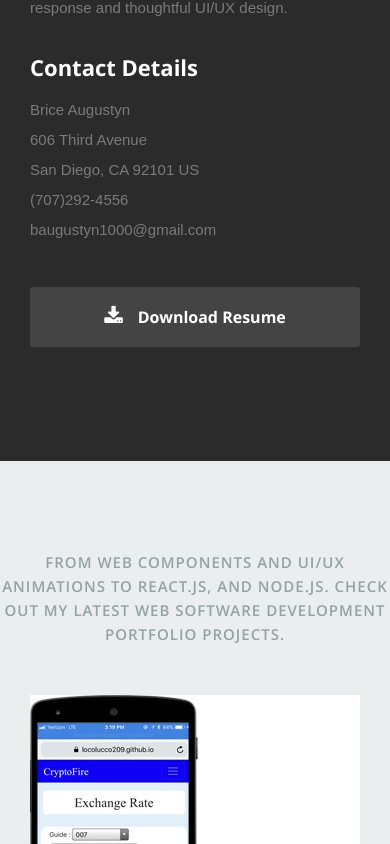
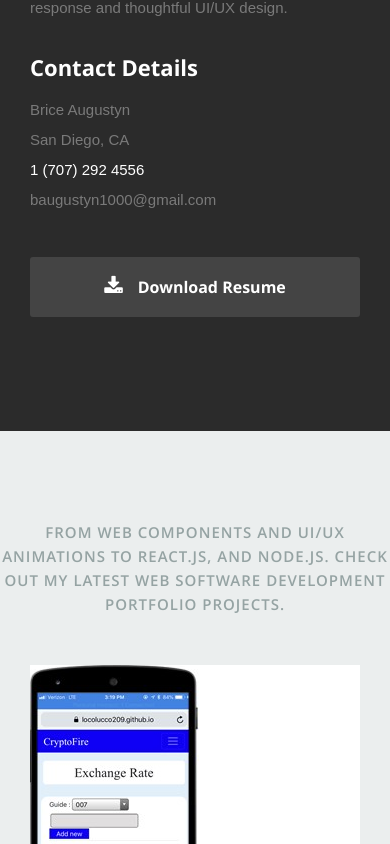
Before and after one commit to briceaugustyn/resume, a React (Create React App) app: page / in a window 390 px wide. Shown: the part 1320-2164 px from the top of the page. Built offline with nearby package versions, Linux system fonts and the light colour scheme.

Commit message:
phone link

```diff
--- a/src/components/about/about.js
+++ b/src/components/about/about.js
@@ -22,10 +22,9 @@
                   <h2>Contact Details</h2>
                   <p className="address">
                     <span>Brice Augustyn</span><br />
-                    <span>606 Third Avenue<br />
-                      San Diego, CA 92101 US
+                    <span>San Diego, CA
                     </span><br />
-                    <span>(707)292-4556</span><br />
+                    <span><a href="tel:7072924556">1 (707) 292 4556</a></span><br />
                     <span>baugustyn1000@gmail.com</span>
                   </p>
                 </div>
--- a/src/components/contactus/contactus.js
+++ b/src/components/contactus/contactus.js
@@ -111,8 +111,7 @@
               <h4>Address and Phone</h4>
               <p className="address">
                 Brice Augustyn<br />
-                606 Third Avenue <br />
-                San Diego, CA 92101 US<br />
+                San Diego, CA<br />
                 <span><a href="tel:7072924556">1 (707) 292 4556</a></span>
               </p>
             </div>
```
